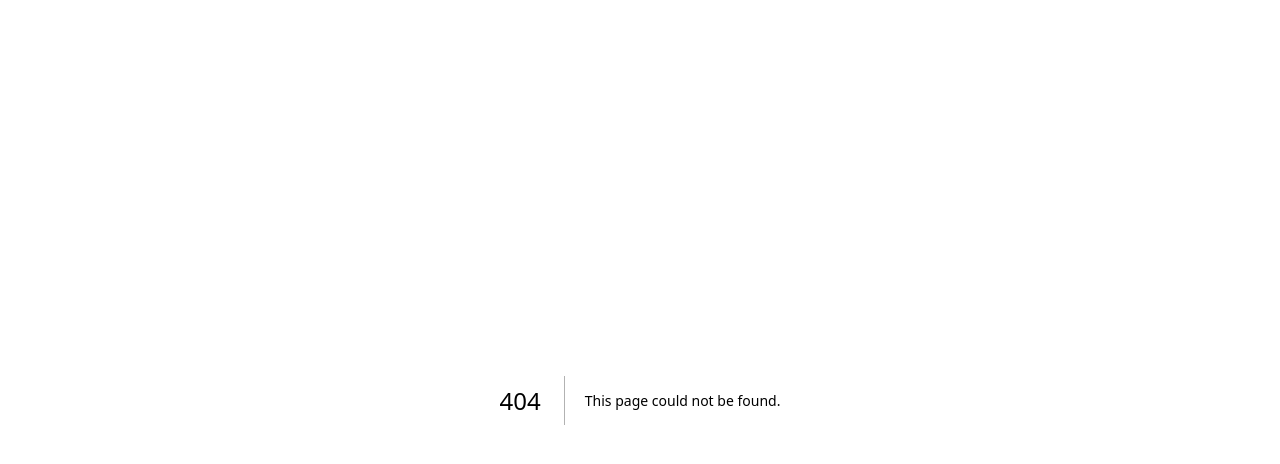
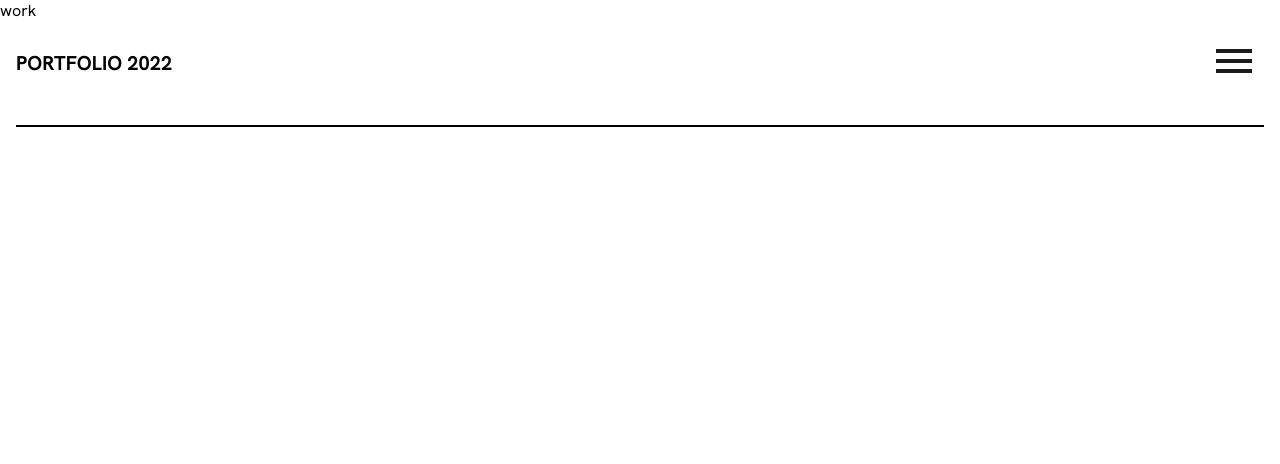
Before and after one commit to rizqyhbb/my-portfolio, a Next.js app: page /work in a window 1280 px wide. Before the commit this address had no page. Shown: the top 464 px of the page. Built offline with nearby package versions, Linux system fonts and the light colour scheme.

Commit message:
initial work page

```diff
--- /dev/null
+++ b/src/pages/work.tsx
@@ -0,0 +1,14 @@
+import React, { ReactElement } from 'react'
+import { Layout } from '../components'
+import { NextPageWithLayout } from './_app'
+
+const Work: NextPageWithLayout = () => {
+  return (
+    <div>work</div>
+  )
+}
+
+Work.getLayout = function getLayout(page: ReactElement) {
+  return <Layout>{page}</Layout>
+}
+export default Work
```
